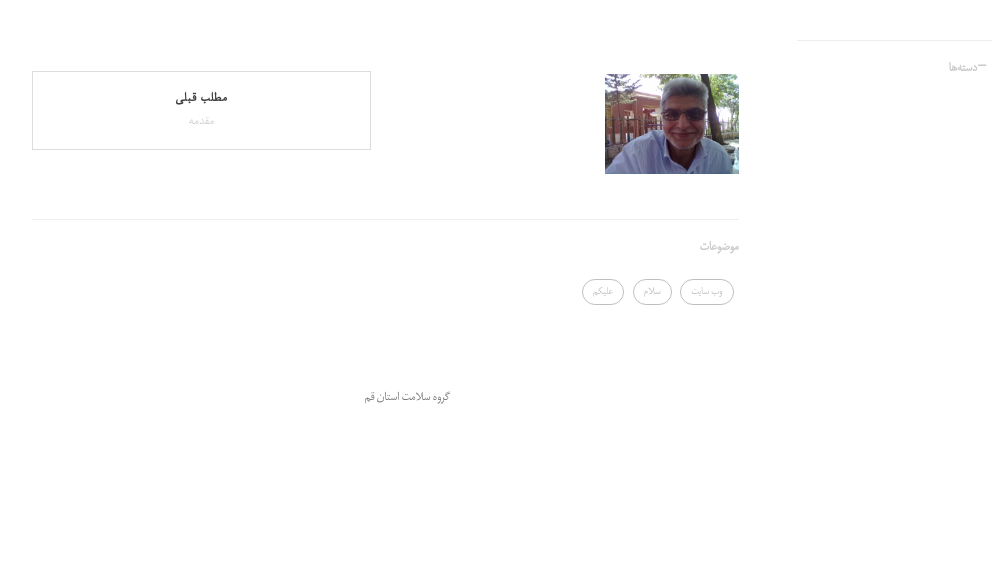
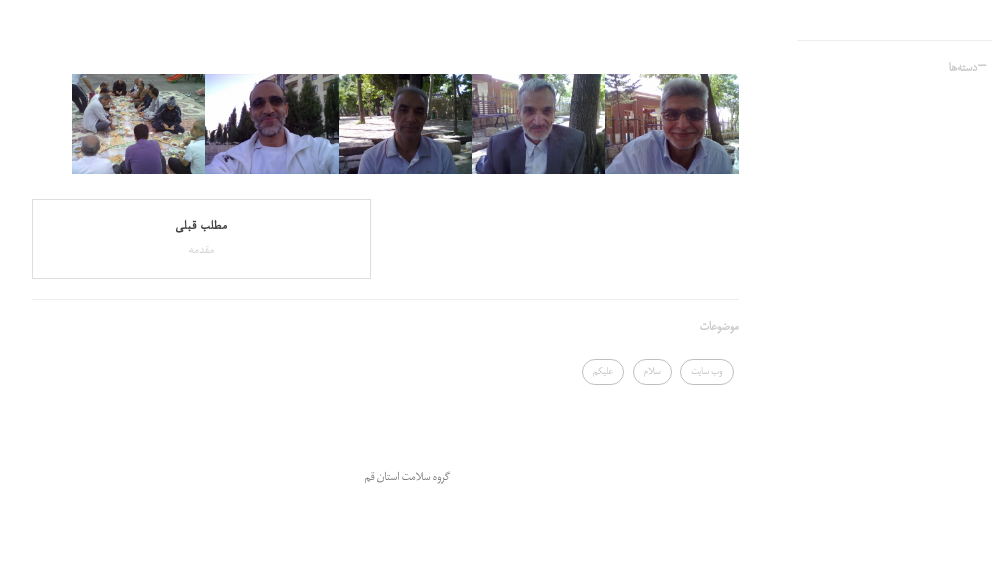
Before and after one commit to grouh-salamat/grouh-salamat.github.io, a Jekyll site: the page built from _posts/2017-06-28-p20.markdown, in a window 1280 px wide. Shown: the part 457-1039 px from the top of the page, without its empty margins (233-1241 px from the left). Built offline with Jekyll 4.4.1, drawn with Linux system fonts in a browser that asks for light colours; comment, search, counter and statistics services are not loaded; before the commit the page ends 959 px from its top, so only the background shows below that.

Commit message:
Update 2017-06-28-p20.markdown

```diff
--- a/_posts/2017-06-28-p20.markdown
+++ b/_posts/2017-06-28-p20.markdown
@@ -11,3 +11,11 @@
 ---
 
 <img style="float: right;width=100px;height:100px" src="https://github.com/grouh-salamat/grouh-salamat.github.io/raw/master/img/1.jpg">
+
+<img style="float: right;width=100px;height:100px" src="https://github.com/grouh-salamat/grouh-salamat.github.io/raw/master/img/2.jpg">
+
+<img style="float: right;width=100px;height:100px" src="https://github.com/grouh-salamat/grouh-salamat.github.io/raw/master/img/3.jpg">
+
+<img style="float: right;width=100px;height:100px" src="https://github.com/grouh-salamat/grouh-salamat.github.io/raw/master/img/4.jpg">
+
+<img style="float: right;width=100px;height:100px" src="https://github.com/grouh-salamat/grouh-salamat.github.io/raw/master/img/5.jpg">
```
